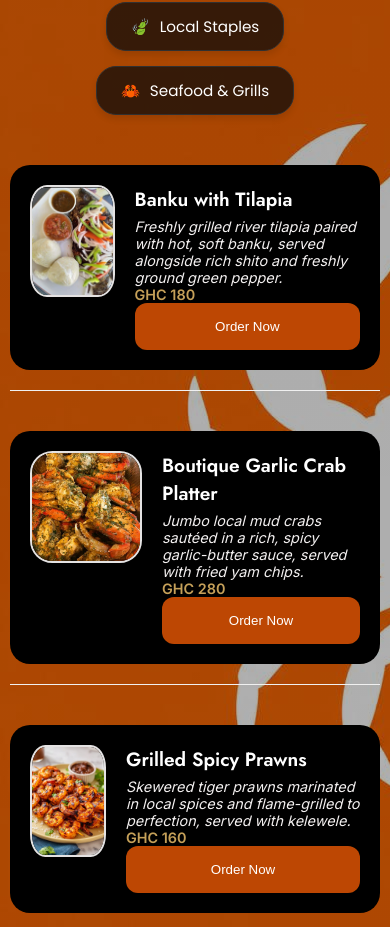
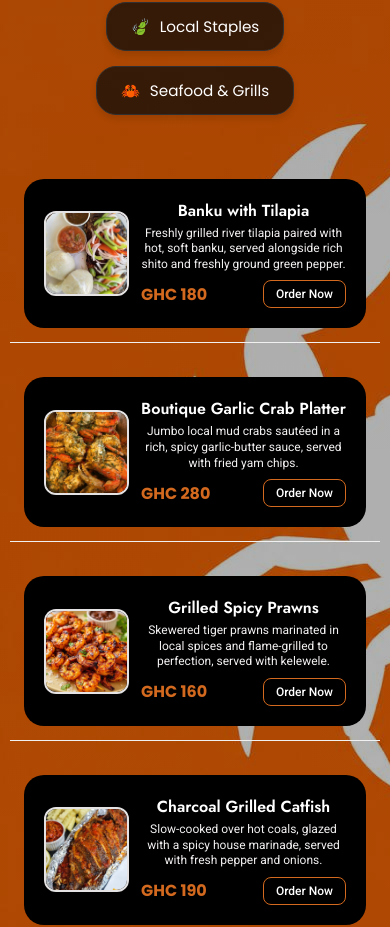
Before and after one commit to xebi112/Crab-Boutique, a React (Vite) app in the folder crab-boutique/: page / in a window 390 px wide. Shown: the part 1160-2087 px from the top of the page. Built offline with nearby package versions, Linux system fonts and the light colour scheme; a web font is replaced by a local one.

Commit message:
updated menu card

```diff
--- a/crab-boutique/src/COMPONENTS/menuPage.jsx
+++ b/crab-boutique/src/COMPONENTS/menuPage.jsx
@@ -51,8 +51,10 @@ function Menu() {
                     <div className="food-text-container">
                       <h3>{show.title}</h3>
                       <p>{show.desc}</p>
-                      <span className="item-price">{show.price}</span>
-                      <button className="food-order-btn">{show.btn}</button>
+                      <div className="price-order-row">
+                        <span className="item-price">{show.price}</span>
+                        <button className="food-order-btn">{show.btn}</button>
+                      </div>
                     </div>
                   </div>
                 </div>
--- a/crab-boutique/src/index.css
+++ b/crab-boutique/src/index.css
@@ -348,13 +348,6 @@ span {
   box-shadow: 0 4px 12px rgba(210, 105, 30, 0.4);
 }
 
-.menu-img {
-  width: 9rem;
-  height: 7rem;
-  object-fit: cover;
-  border: 2px solid rgb(228, 226, 226);
-  border-radius: 20%;
-}
 .menu-header-area {
   text-align: center;
   margin-bottom: 50px;
@@ -395,21 +388,23 @@ span {
 
 .table-grid {
   display: grid;
-  grid-template-columns: 1fr 1fr; /* Two clean columns */
-  column-gap: 60px;
-  row-gap: 20px;
+  grid-template-columns: repeat(auto-fit, minmax(450px));
+  gap: 30px;
+  padding: 20px 0;
 }
 
 .menu-item {
   display: flex;
   justify-content: space-between;
   align-items: flex-start;
-  padding: 20px 0;
+  padding: 20px;
   border-bottom: 1px solid #f0f0f0; /* The "Table" line */
   transition: all 0.3s ease;
 }
 .food-text-container {
-  text-align: left;
+  display: flex;
+  flex-direction: column;
+  flex: 1;
 }
 .menu-item:hover {
   border-bottom: 1px solid #c5a059;
@@ -422,6 +417,7 @@ span {
 }
 .item-info {
   display: flex;
+  align-items: center;
   background-color: #000000;
   padding: 20px;
   gap: 40px;
@@ -429,33 +425,51 @@ span {
   border-radius: 20px;
 }
 
+.menu-img {
+  width: 120px;
+  height: 120px;
+  object-fit: cover;
+  border: 2px solid rgb(228, 226, 226);
+  border-radius: 12px;
+}
 .item-info h3 {
-  font-size: 1.1rem;
+  font-family: "Montserrat", sans-serif;
+  font-size: 1.25rem;
   color: #ffffff;
-  margin: 0 0 5px 0;
+  margin: 0 0 6px 0;
   font-weight: 600;
 }
 .food-order-btn {
-  padding: 16px;
-  border: 0;
-  border-radius: 12px;
-  background-color: #bd4703;
+  background-color: transparent;
+  border: 1px solid chocolate;
   color: #fff;
+  padding: 8px 16px;
+  border-radius: 8px;
+  font-family: "Roboto", sans-serif;
+  font-weight: 500;
+  font-size: 0.85rem;
   cursor: pointer;
-  width: 100%;
+  transition: all 0.3s ease;
 }
-
 .item-info p {
   font-size: 0.9rem;
+  line-height: 1.4;
   color: #f3f0f0;
-  margin: 0;
-  font-style: italic;
+  margin: 0 0 15px 0;
+  font-family: "Roboto", sans-serif;
 }
-
+/* Aligns the price and action button cleanly */
+.price-order-row {
+  display: flex;
+  justify-content: space-between;
+  align-items: center;
+  margin-top: auto; /* Pushes it right to the bottom */
+}
 .item-price {
-  color: #c5a059;
-  font-weight: 600;
-  font-size: 0.9rem;
+  font-family: "Poppins", sans-serif;
+  color: chocolate;
+  font-weight: 700;
+  font-size: 1.15rem;
 }
 /*FOR FOOTER*/
 .about-text {
@@ -698,9 +712,9 @@ span {
 /* Mobile: Switch to 1 column so it doesn't look squashed */
 @media (max-width: 768px) {
   .table-grid {
-    grid-template-columns: 1fr;
+    grid-template-columns: 1fr; /* Switch to a single file layout */
+    gap: 20px;
   }
-
   .menu-table {
     /*hamburger styling mobile*/
     width: 100%;
@@ -713,12 +727,14 @@ span {
     color: #fff;
     border-radius: 46px;
   }
+  .menu-item {
+    padding: 14px;
+  }
+  /* Shrinks the image size dynamically so it leaves plenty of room for text on the right */
   .menu-img {
-    width: 7rem;
-    height: 7rem;
-    object-fit: cover;
-    border: 2px solid rgb(228, 226, 226);
-    border-radius: 20%;
+    width: 85px;
+    height: 85px;
+    border-radius: 12px; /* Slightly tighter curves to match smaller size */
   }
   .menu-header-area h3 {
     color: rgb(255, 255, 255);
@@ -744,30 +760,30 @@ span {
     line-height: 1;
   }
 
-  .food-text-container {
-    display: flex;
-    flex-direction: column;
+  .food-text-container h3 {
+    font-size: 1rem; /* Compact clean header font sizes */
+    margin-bottom: 4px;
   }
-  .order-item .item-price {
-    font-weight: bold;
-    color: #bd4703;
-    text-align: left;
+
+  .item-price {
+    font-size: 1rem;
   }
 
   .food-order-btn {
-    padding: 16px;
-    border: 0;
-    border-radius: 12px;
-    background-color: #bd4703;
-    color: #fff;
+    padding: 6px 12px; /* Makes the button smaller so it fits the row cleanly */
+    font-size: 0.75rem;
+    border-radius: 8px;
   }
+  .food-text-container p {
+    font-size: 0.75rem; /* Compact description layout */
+    line-height: 1.3;
+    margin-bottom: 8px;
+  }
+  /* Forces elements to stay side-by-side on mobile */
   .item-info {
-    display: flex;
-    background-color: #000000;
-    padding: 20px;
-    gap: 20px;
-    color: #fff;
-    border-radius: 20px;
+    flex-direction: row;
+    gap: 12px;
+    align-items: center; /* Centers the image vertically next to your content */
   }
   .item-info h3 {
     color: #fff;
```
